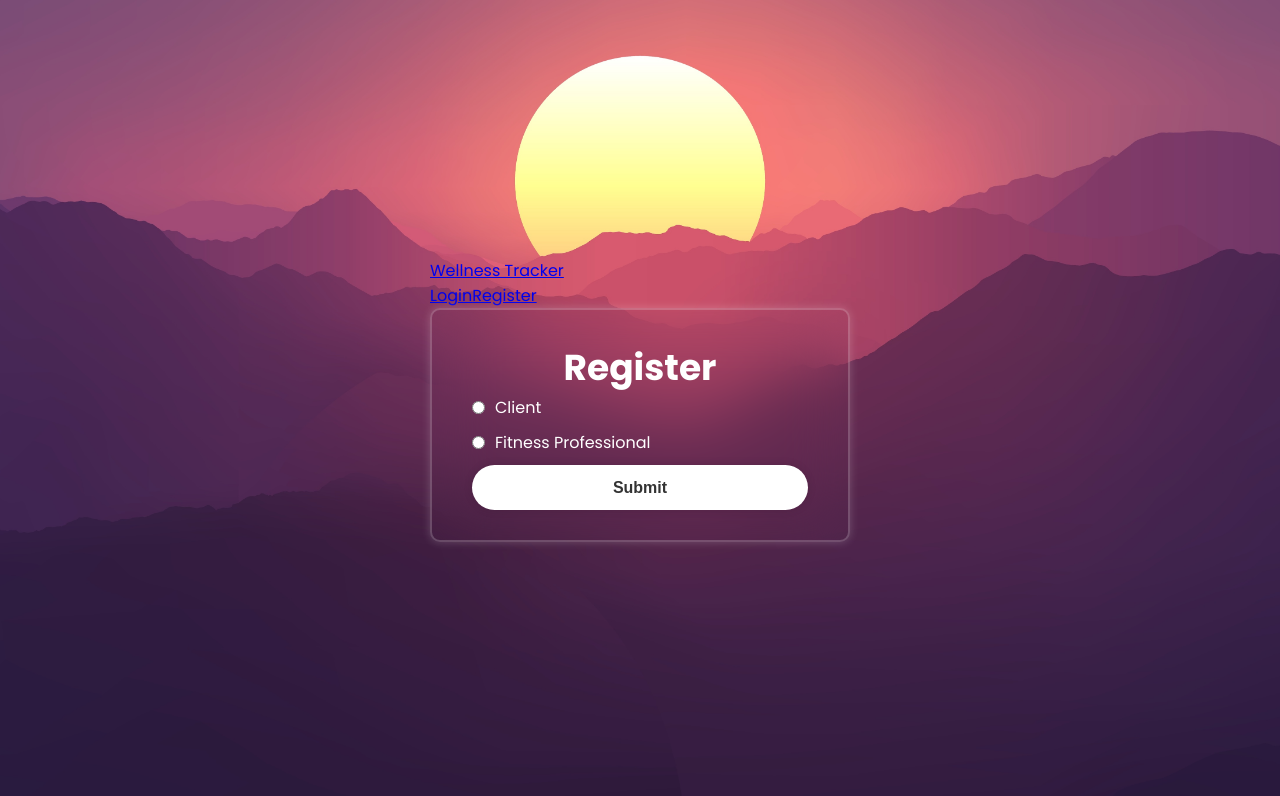
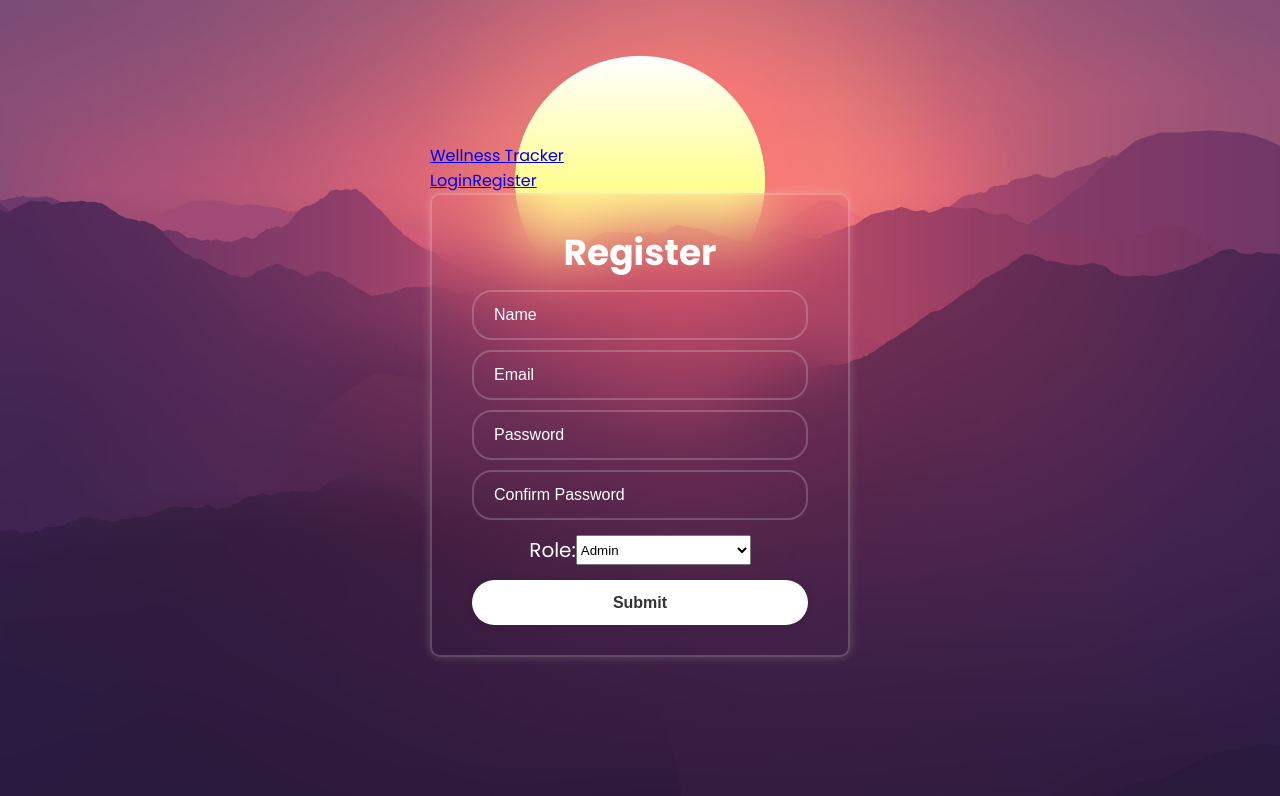
Before and after one commit to eqer23/WellTracker-FrontEnd, a React (Vite) app in the folder client/: page /role in a window 1280 px wide. Shown: the top 796 px of the page. Built offline with nearby package versions, Linux system fonts and the light colour scheme; a web font is replaced by a local one.

Commit message:
making role page include users email name pass and role

```diff
--- a/client/src/components/Role/Role.css
+++ b/client/src/components/Role/Role.css
@@ -45,3 +45,51 @@
     /* add margin between radio button and label */
     margin-right: 10px;
 }
+
+.wrapper h1 {
+    font-size: 36px;
+    text-align: center;
+}
+
+.wrapper .input-box-reg {
+    /* alligns the input boxes within the wrapper (flex) */
+    position: relative;
+    width: 100%;
+    height: 50px;
+    margin: 10px 0;
+}
+
+.input-box-reg input {
+    /* styles the input box (username and password) */
+    width: 100%;
+    height: 100%;
+    background: transparent;
+    outline: none;
+    border: 2px solid rgba(255, 255, 255, 0.2);
+    border-radius: 20px;
+    font-size: 16px;
+    color: white;
+    padding: 20px 45px 20px 20px;
+}
+
+.input-box-reg input::placeholder {
+    color: white;
+}
+
+.form-group {
+    display: flex;
+    justify-content: center;
+    position: relative;
+    width: 100%;
+    /* height: 50px; */
+    margin: 15px 0;
+    font-size: 20px;
+}
+
+.dropdown {
+    /* padding: 20px 0 0 0; */
+    display: flex;
+    justify-content: center;
+    width: 175px;
+    height: 30px;
+}
--- a/client/src/components/Role/Role.jsx
+++ b/client/src/components/Role/Role.jsx
@@ -2,14 +2,39 @@
 import React, { useState } from "react";
 import { useNavigate } from "react-router-dom"; // Import useNavigate instead of useHistory
 import "./Role.css";
+import { Link } from "react-router-dom";
+import axios from "axios";
 
 const Role = () => {
-    const navigate = useNavigate(); // Use useNavigate instead of useHistory
-    const [selectedUserRole, setSelectedUserRole] = useState("");
+    const [username, setUsername] = useState("");
+    const [password, setPassword] = useState("");
+    const [name, setName] = useState("");
+    const [role, setRole] = useState("admin");
+    const navigate = useNavigate();
 
-    const handleUserRoleChange = (event) => {
-        setSelectedUserRole(event.target.value);
+    axios.defaults.withCredentials = true;
+    const handleSubmit = () => {
+        axios
+            .post("http://localhost:3001/auth/login", {
+                username,
+                password,
+                role,
+            })
+            .then((res) => {
+                if (res.data.login && res.data.role === "admin") {
+                    console.log(res);
+                    navigate("/dashboard");
+                }
+            })
+            .catch((err) => console.log(err));
     };
+
+    // const navigate = useNavigate(); // Use useNavigate instead of useHistory
+    // const [selectedUserRole, setSelectedUserRole] = useState("");
+
+    // const handleUserRoleChange = (event) => {
+    //     setSelectedUserRole(event.target.value);
+    // };
 
     // when the user clicks submit, we go into this loop?
     const handleRegisterSubmit = (event) => {
@@ -34,8 +59,49 @@ const Role = () => {
             <form onSubmit={handleRegisterSubmit}>
                 <h1>Register</h1>
 
+                {/* users name email and password creation */}
+                <div className="input-box-reg">
+                    <input
+                        type="text"
+                        placeholder="Name"
+                        required
+                        onChange={(e) => setName(e.target.value)}
+                    />
+                    {/* <FaUserAlt className="icon" /> */}
+                </div>
+
+                <div className="input-box-reg">
+                    <input
+                        type="text"
+                        placeholder="Email"
+                        required
+                        onChange={(e) => setUsername(e.target.value)}
+                    />
+                    {/* <FaUserAlt className="icon" /> */}
+                </div>
+
+                <div className="input-box-reg">
+                    <input
+                        type="password"
+                        placeholder="Password"
+                        required
+                        // onChange={(e) => setPassword(e.target.value)}
+                    />
+                    {/* <FaLock className="icon" /> */}
+                </div>
+
+                <div className="input-box-reg">
+                    <input
+                        type="password"
+                        placeholder="Confirm Password"
+                        required
+                        onChange={(e) => setPassword(e.target.value)}
+                    />
+                    {/* <FaLock className="icon" /> */}
+                </div>
+
                 {/* client button */}
-                <div className="user-roles">
+                {/* <div className="user-roles">
                     <label>
                         <input
                             type="radio"
@@ -46,7 +112,7 @@ const Role = () => {
                         Client
                     </label>
 
-                    {/* fitness professional button */}
+                    {/* fitness professional button
                     <label>
                         <input
                             type="radio"
@@ -56,6 +122,18 @@ const Role = () => {
                         />
                         Fitness Professional
                     </label>
+                </div> */}
+                <div className="form-group">
+                    <label htmlFor="role">Role:</label>
+                    <select
+                        className="dropdown"
+                        name="role"
+                        id="role"
+                        onChange={(e) => setRole(e.target.value)}
+                    >
+                        <option value="admin">Admin</option>
+                        <option value="client">Client</option>
+                    </select>
                 </div>
 
                 {/* submit button */}
```
